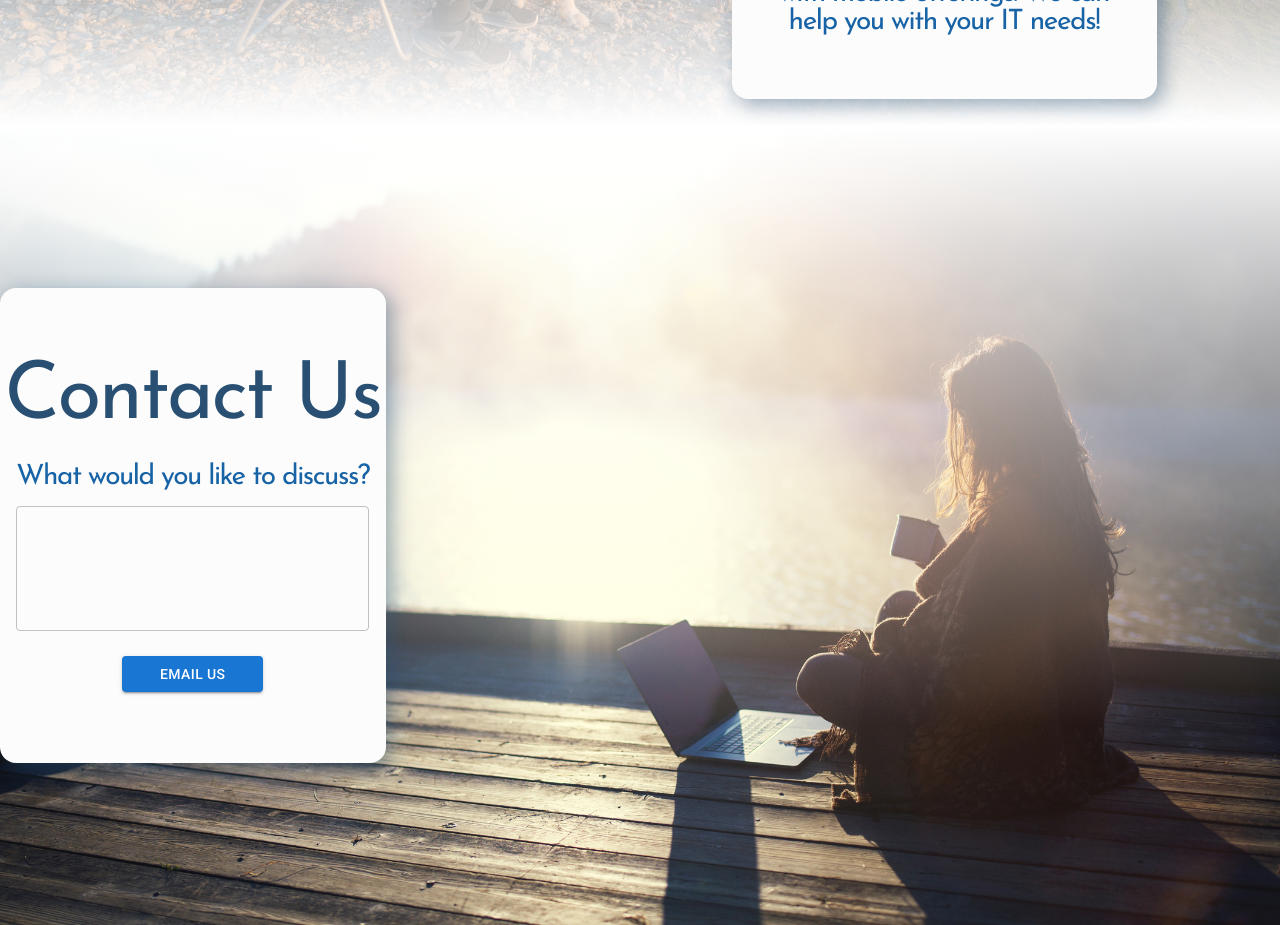
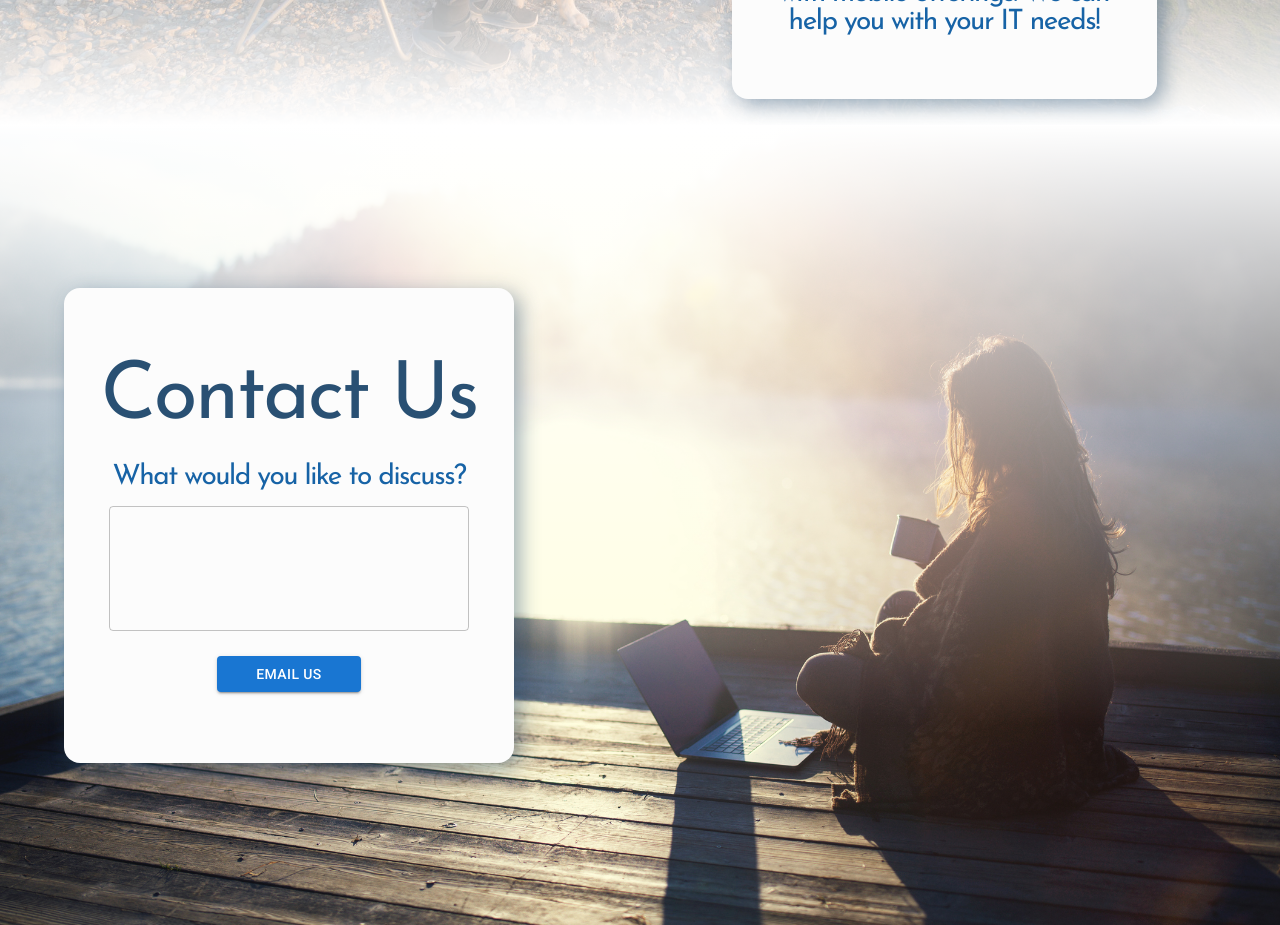
Before and after one commit to thompson-codes-llc/thompson.codes, a React (Create React App) app: page / in a window 1280 px wide. Shown: the part 2420-3345 px from the top of the page. Built offline with nearby package versions, Linux system fonts and the light colour scheme.

Commit message:
extract contact us css

```diff
--- a/src/components/home/contact.js
+++ b/src/components/home/contact.js
@@ -1,6 +1,6 @@
 import { Box, Button, FormControl, TextField, Typography } from "@mui/material";
 import { useState } from "react";
-import backgroundImage from "../../assets/woman-dock.jpg";
+import "../../styles/components/home/contact.css";
 
 export const Contact = () => {
   const [message, setMessage] = useState("");
@@ -14,67 +14,11 @@ export const Contact = () => {
   };
 
   return (
-    <Box
-      sx={{
-        height: "100%",
-        backgroundSize: "cover",
-        backgroundImage: `linear-gradient(to bottom, white, transparent 75%), url(${backgroundImage})`,
-        backgroundRepeat: "no-repeat",
-        minHeight: "100%",
-        display: "flex",
-        alignItems: "center",
-        justifyContent: "flex-end",
-      }}
-    >
-      <Box
-        id="contact-us"
-        sx={{
-          height: "475px",
-          display: "flex",
-          flexDirection: "column",
-          alignItems: "center",
-          justifyContent: "center",
-          width: "450px",
-          borderRadius: "16px",
-          boxShadow: "6px 6px 20px 0px rgba(41, 80, 115, 0.46)",
-          backgroundColor: "#FCFCFC",
-          marginRight: "70%",
-        }}
-      >
-        <Typography
-          fontFamily={"Josefin Sans"}
-          fontSize="80px"
-          sx={{
-            color: "#295073",
-            fontStyle: "normal",
-            fontWeight: 400,
-            lineHeight: "normal",
-            letterSpacing: "-2.4px",
-            textAlign: "center",
-          }}
-        >
-          Contact Us
-        </Typography>
-        <FormControl
-          onSubmit={handleSubmit}
-          sx={{
-            paddingTop: "25px",
-            minWidth: "80%",
-          }}
-        >
-          <Typography
-            sx={{
-              color: "var(--Medium-Blue, #1763A6)",
-              textAlign: "center",
-              fontFamily: "Josefin Sans",
-              fontSize: "28px",
-              fontStyle: "normal",
-              fontWeight: "400",
-              lineHeight: "normal",
-              letterSpacing: "-1.44px",
-              paddingBottom: "15px",
-            }}
-          >
+    <Box className="contact">
+      <Box id="contact-us">
+        <Typography className="contact-title">Contact Us</Typography>
+        <FormControl onSubmit={handleSubmit} className="contact-form">
+          <Typography className="contact-form-title">
             What would you like to discuss?
           </Typography>
           <TextField
@@ -83,22 +27,13 @@ export const Contact = () => {
             rows={4}
             value={message}
             onChange={(e) => setMessage(e.target.value)}
-            sx={{
-              paddingBottom: "25px",
-            }}
+            className="contact-form-input"
           />
           <Button
             id="email-button"
             type="submit"
             variant="contained"
-            color="primary"
             onClick={handleSubmit}
-            sx={{
-              width: "40%",
-              display: "flex",
-              justifyContent: "center",
-              margin: "auto",
-            }}
           >
             Email us
           </Button>
--- a/src/styles/App.css
+++ b/src/styles/App.css
@@ -9,7 +9,3 @@ body,
   margin: 0;
   height: 100%;
 }
-
-#email-button {
-  cursor: url("../assets/envelope-duotone.png"), pointer;
-}
--- /dev/null
+++ b/src/styles/components/home/contact.css
@@ -0,0 +1,62 @@
+.home {
+  .contact {
+    height: 100%;
+    background-size: cover;
+    background-image: linear-gradient(to bottom, white, transparent 75%),
+      url("../../../assets/woman-dock.jpg");
+    background-repeat: no-repeat;
+    min-height: 100%;
+    display: flex;
+    align-items: center;
+    justify-content: flex-end;
+
+    #contact-us {
+      height: 475px;
+      display: flex;
+      flex-direction: column;
+      align-items: center;
+      justify-content: center;
+      width: 450px;
+      border-radius: 16px;
+      box-shadow: 6px 6px 20px 0px rgba(41, 80, 115, 0.46);
+      background-color: #fcfcfc;
+      margin-right: 60%;
+
+      .contact-form {
+        padding-top: 25px;
+        min-width: 80%;
+
+        .contact-form-input {
+          padding-bottom: 25px;
+        }
+
+        .contact-form-title {
+          color: var(--Medium-Blue, #1763a6);
+          text-align: center;
+          font-family: Josefin Sans;
+          font-size: 28px;
+          line-height: normal;
+          letter-spacing: -1.44px;
+          padding-bottom: 15px;
+        }
+
+        #email-button {
+          width: 40%;
+          display: flex;
+          justify-content: center;
+          margin: auto;
+          cursor: url("../../../assets/envelope-duotone.png"), pointer;
+        }
+      }
+
+      .contact-title {
+        font-family: Josefin Sans;
+        font-size: 80px;
+        line-height: normal;
+        letter-spacing: -2.4px;
+        text-align: center;
+        color: #295073;
+      }
+    }
+  }
+}
```
